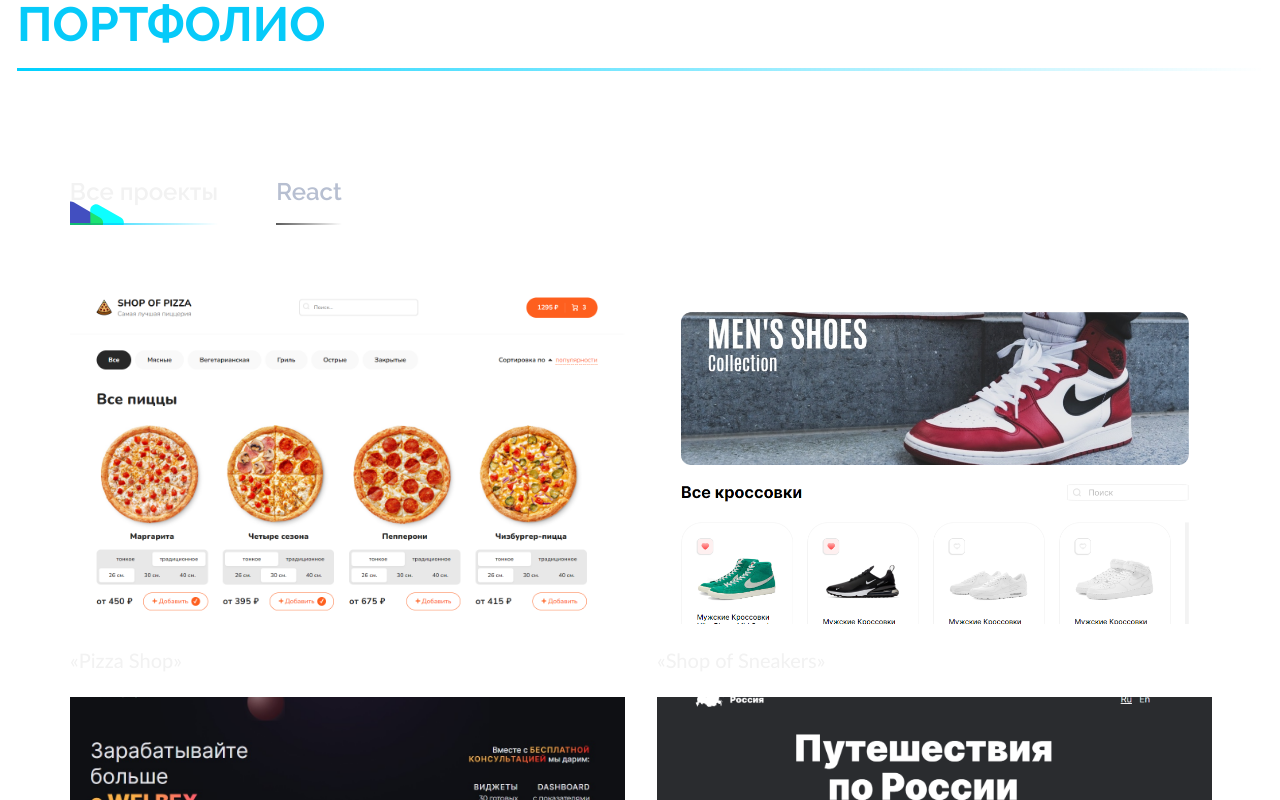
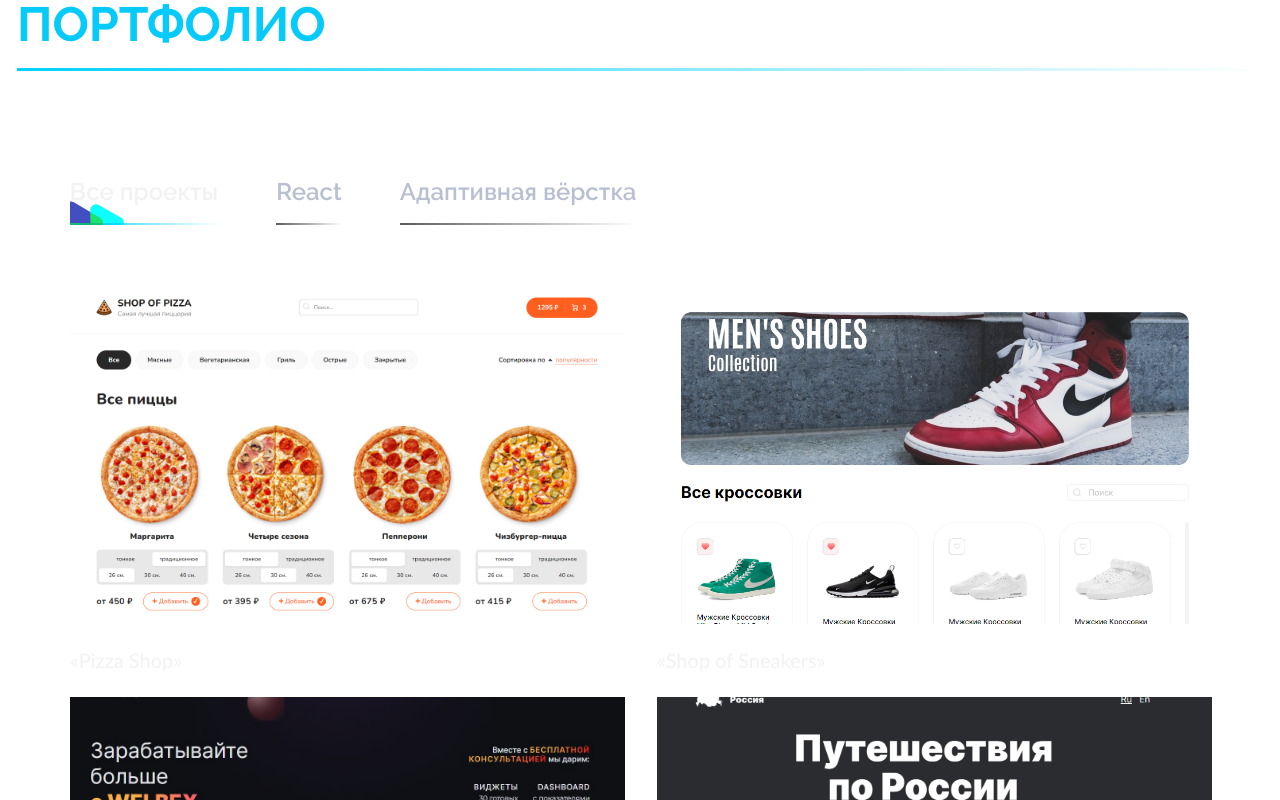
Before and after one commit to Feelcover/My-Site, a Next.js app: page / in a window 1280 px wide. Shown: the part 2460-3260 px from the top of the page. Built offline with nearby package versions, Linux system fonts and the light colour scheme.

Commit message:
добавить портфолио

```diff
--- a/components/Hero/Hero.tsx
+++ b/components/Hero/Hero.tsx
@@ -9,6 +9,7 @@ const Hero = () => {
   const isMobile = useMediaQuery(800);
   const offGsap = useMediaQuery(400);
   const title = useRef() as MutableRefObject<HTMLHeadingElement>;
+
 
   useEffect(() => {
       const colors = gsap.to(title.current, {
--- a/components/Portfolio/Portfolio.tsx
+++ b/components/Portfolio/Portfolio.tsx
@@ -1,5 +1,6 @@
 import {
   hiddenPortfolioItemsArray,
+  portfolioItemsAdaptive,
   portfolioItemsAll,
   portfolioItemsMobileAll,
   portfolioItemsReact,
@@ -20,23 +21,28 @@ const Portfolio = () => {
   const [tab, setTab] = useState({
     tabAll: true,
     tabReact: false,
+    tabAdaptive:false
   });
   const [hiddenAllItems, setHiddenAllItems] = useState(true);
   const toggleHiddenAllItems = () => {
     setHiddenAllItems(!hiddenAllItems);
   };
   const showTabAll = () => {
-    setTab({ tabAll: true, tabReact: false });
+    setTab({ tabAll: true, tabReact: false, tabAdaptive:false });
   };
 
   const showTabReact = () => {
-    setTab({ tabAll: false, tabReact: true });
+    setTab({ tabAll: false, tabReact: true, tabAdaptive:false });
     setHiddenAllItems(true)
+  };
+  const showTabAdaptive = () => {
+    setTab({ tabAll: false, tabReact: false, tabAdaptive:true });
   };
 
   const tabController = [
     { id: 1, title: "Все проекты", isActive: tab.tabAll, handler: showTabAll },
     { id: 2, title: "React", isActive: tab.tabReact, handler: showTabReact },
+    { id: 3, title: "Адаптивная вёрстка", isActive: tab.tabAdaptive, handler: showTabAdaptive }
   ];
   return (
     <motion.div
@@ -80,7 +86,12 @@ const Portfolio = () => {
             {tab.tabReact && <PortfolioTabContent items={portfolioItemsReact} />}
           </ul>
         )}
-        {!isMobile && !tab.tabReact && (
+        {!isMobile && (
+          <ul className={styles.portfolio__list}>
+            {tab.tabAdaptive && <PortfolioTabContent items={portfolioItemsAdaptive} />}
+          </ul>
+        )}
+        {!isMobile && !tab.tabReact && !tab.tabAdaptive && (
           <div className={styles.portfolio__wrapper}>
             <button
               className={styles.portfolio__more}
@@ -99,6 +110,7 @@ const Portfolio = () => {
           <div className={styles.portfolio__list__mobile__container}>
             {tab.tabAll && <PortfolioSlider tabItems={portfolioItemsMobileAll} />}
             {tab.tabReact && <PortfolioSlider tabItems={portfolioItemsReact} />}
+            {tab.tabAdaptive && <PortfolioSlider tabItems={portfolioItemsAdaptive} />}
           </div>
         </div>
       )}
--- a/utils/portfolioArr.ts
+++ b/utils/portfolioArr.ts
@@ -102,3 +102,25 @@ export const portfolioItemsMobileAll = [
     title: "Космическая бургерная «Stellar Burgers»",
   },
 ];
+
+export const portfolioItemsAdaptive = [
+  {
+    id: 1,
+    img: "/images/wlbex.jpg",
+    link: "https://welbex-seven.vercel.app",
+    title: "«Welbex»",
+  },
+  {
+    id: 2,
+    img: "/images/travel.png",
+    link: "https://feelcover.github.io/russian-travel/",
+    title: "«Russian Travel»",
+  },
+  {
+    id: 3,
+    img: "/images/semitex.png",
+    link: "https://semitex-five.vercel.app/",
+    title: "«SemiTex»",
+  },
+
+];
```
Also changed, not shown: public/images/semitex.png (added).
